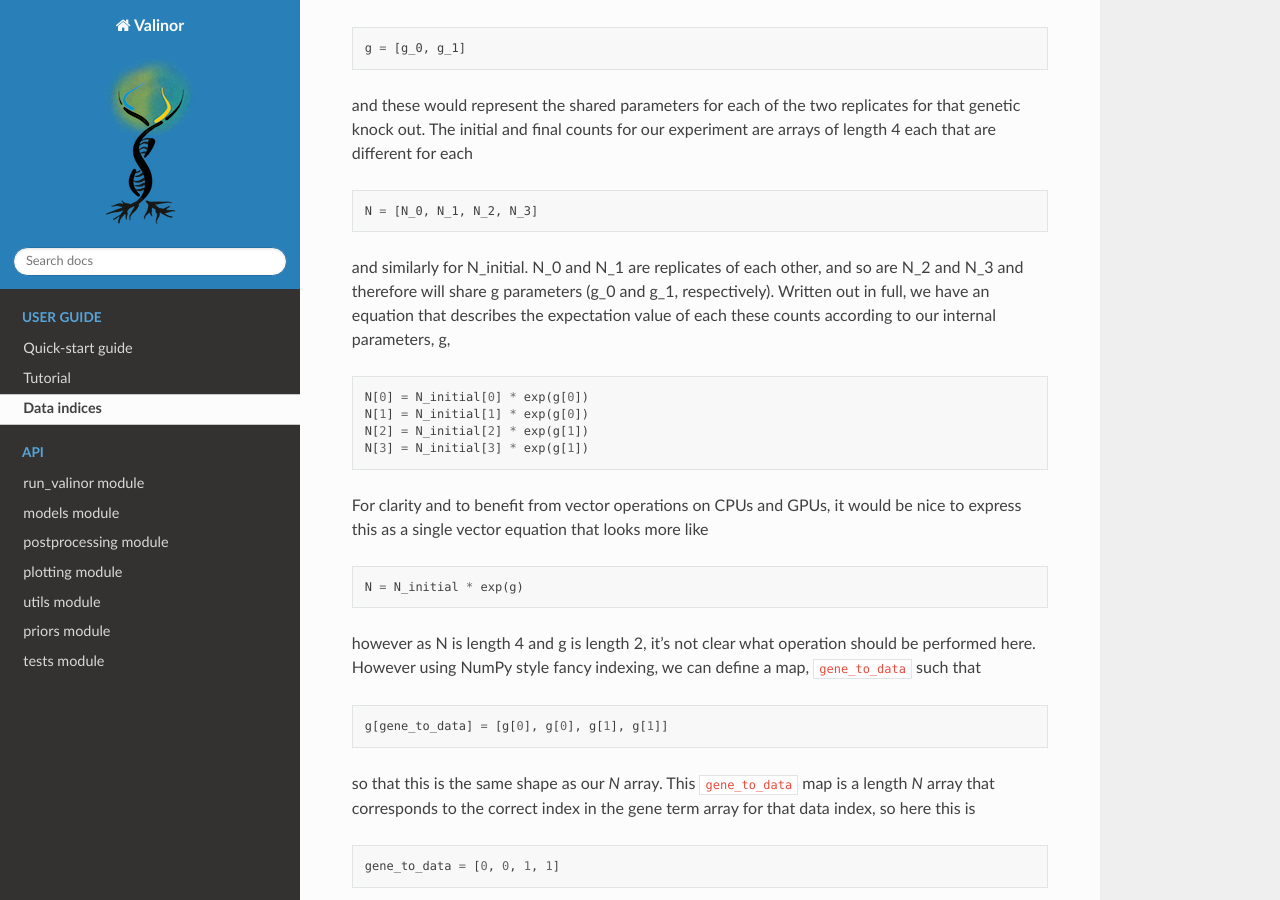
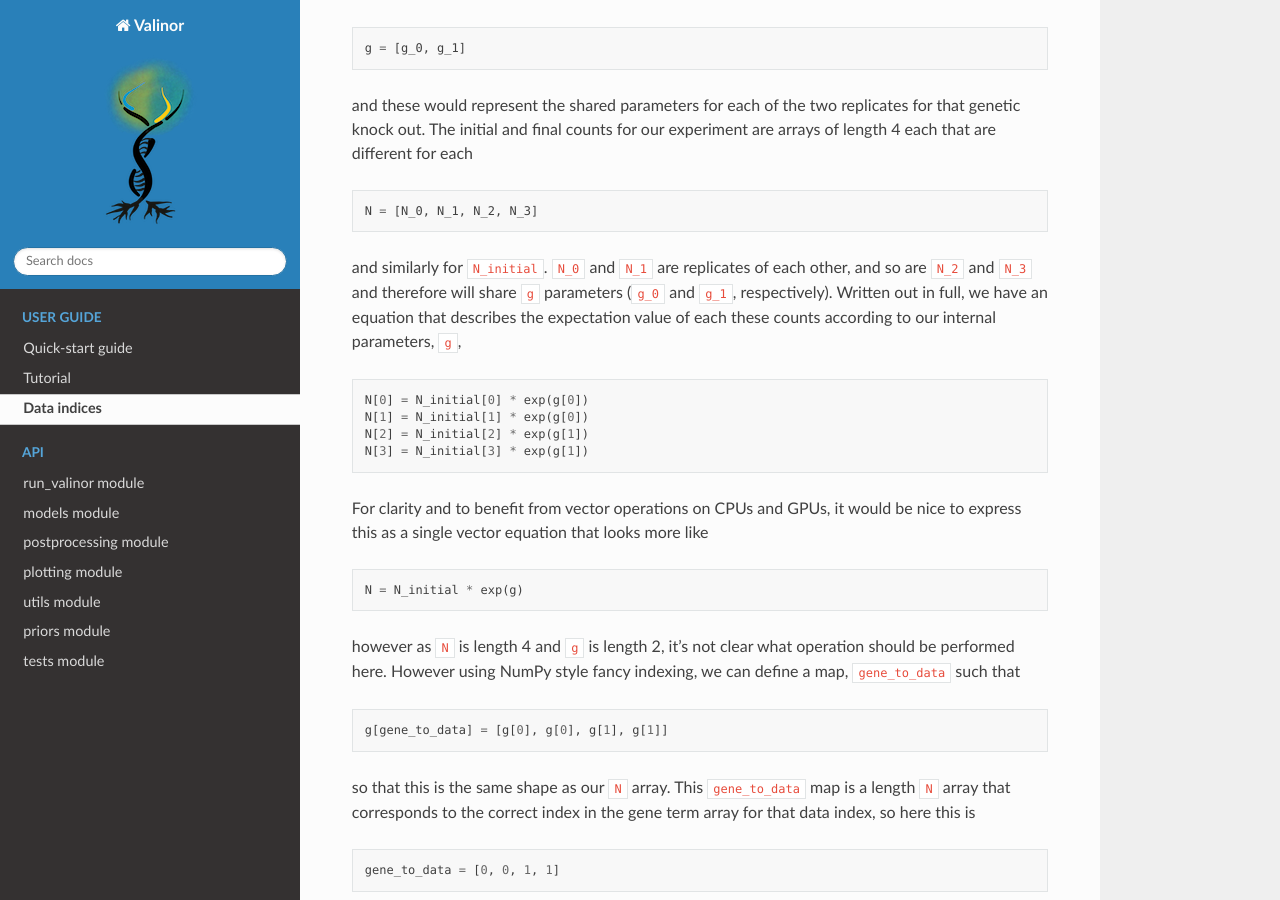
Before and after one commit to dpohanlon/valinor, a Sphinx documentation site: the page built from source/indexing.rst, in a window 1280 px wide and 900 px high, scrolled down 349 px. Built offline with Sphinx 7.4.7 and the Read the Docs theme 2.0.0, drawn with Linux system fonts in a browser that asks for light colours; pages that are not in the unit, such as notebooks, are missing from menus.

Commit message:
Add inline code

```diff
--- a/source/indexing.rst
+++ b/source/indexing.rst
@@ -15,7 +15,7 @@ and these would represent the shared parameters for each of the two replicates f
 
     N = [N_0, N_1, N_2, N_3]
 
-and similarly for N_initial. N_0 and N_1 are replicates of each other, and so are N_2 and N_3 and therefore will share g parameters (g_0 and g_1, respectively). Written out in full, we have an equation that describes the expectation value of each these counts according to our internal parameters, g,
+and similarly for ``N_initial``. ``N_0`` and ``N_1`` are replicates of each other, and so are ``N_2`` and ``N_3`` and therefore will share ``g`` parameters (``g_0`` and ``g_1``, respectively). Written out in full, we have an equation that describes the expectation value of each these counts according to our internal parameters, ``g``,
 
 ::
 
@@ -30,13 +30,13 @@ For clarity and to benefit from vector operations on CPUs and GPUs, it would be
 
     N = N_initial * exp(g)
 
-however as N is length 4 and g is length 2, it's not clear what operation should be performed here. However using NumPy style fancy indexing, we can define a map, ``gene_to_data`` such that
+however as ``N`` is length 4 and ``g`` is length 2, it's not clear what operation should be performed here. However using NumPy style fancy indexing, we can define a map, ``gene_to_data`` such that
 
 ::
 
     g[gene_to_data] = [g[0], g[0], g[1], g[1]]
 
-so that this is the same shape as our `N` array. This ``gene_to_data`` map is a length `N` array that corresponds to the correct index in the gene term array for that data index, so here this is
+so that this is the same shape as our ``N`` array. This ``gene_to_data`` map is a length ``N`` array that corresponds to the correct index in the gene term array for that data index, so here this is
 
 ::
 
```
